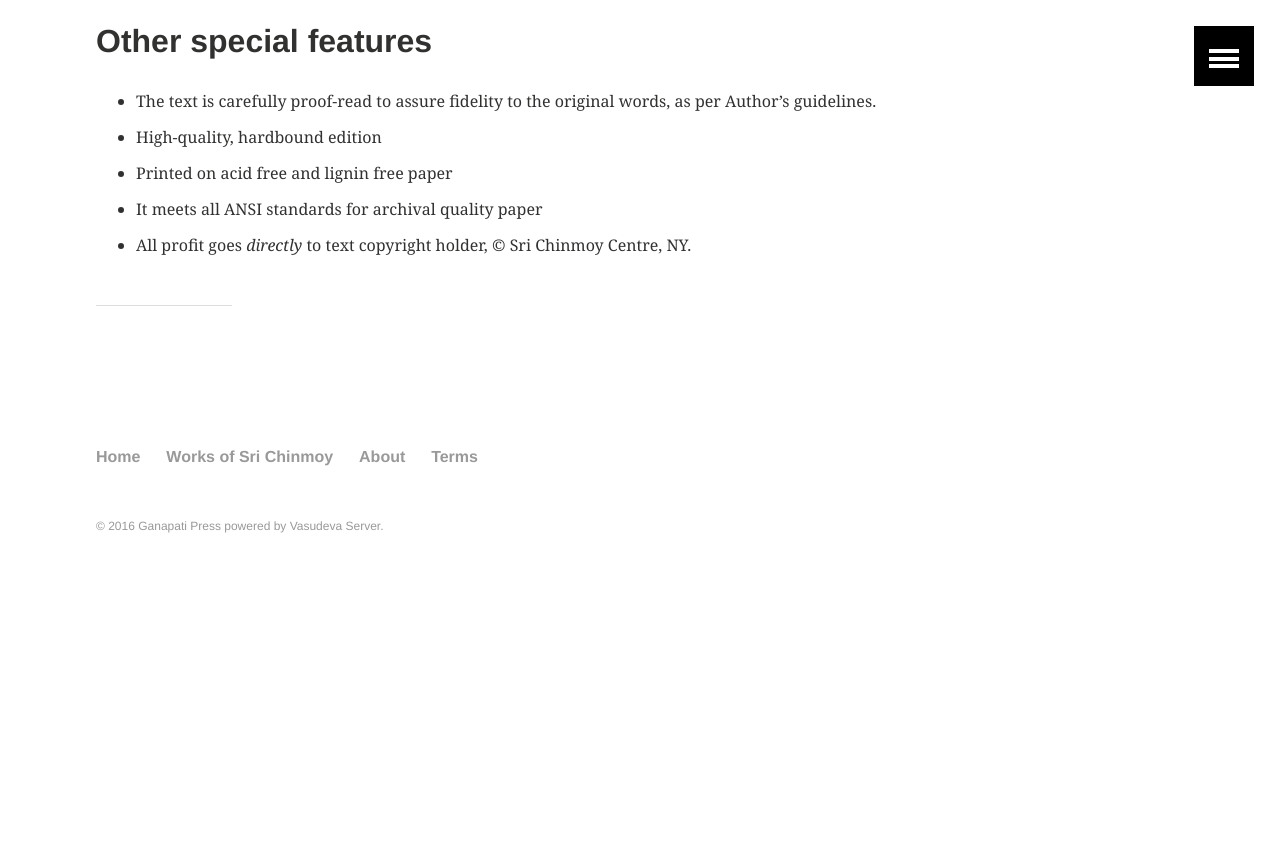
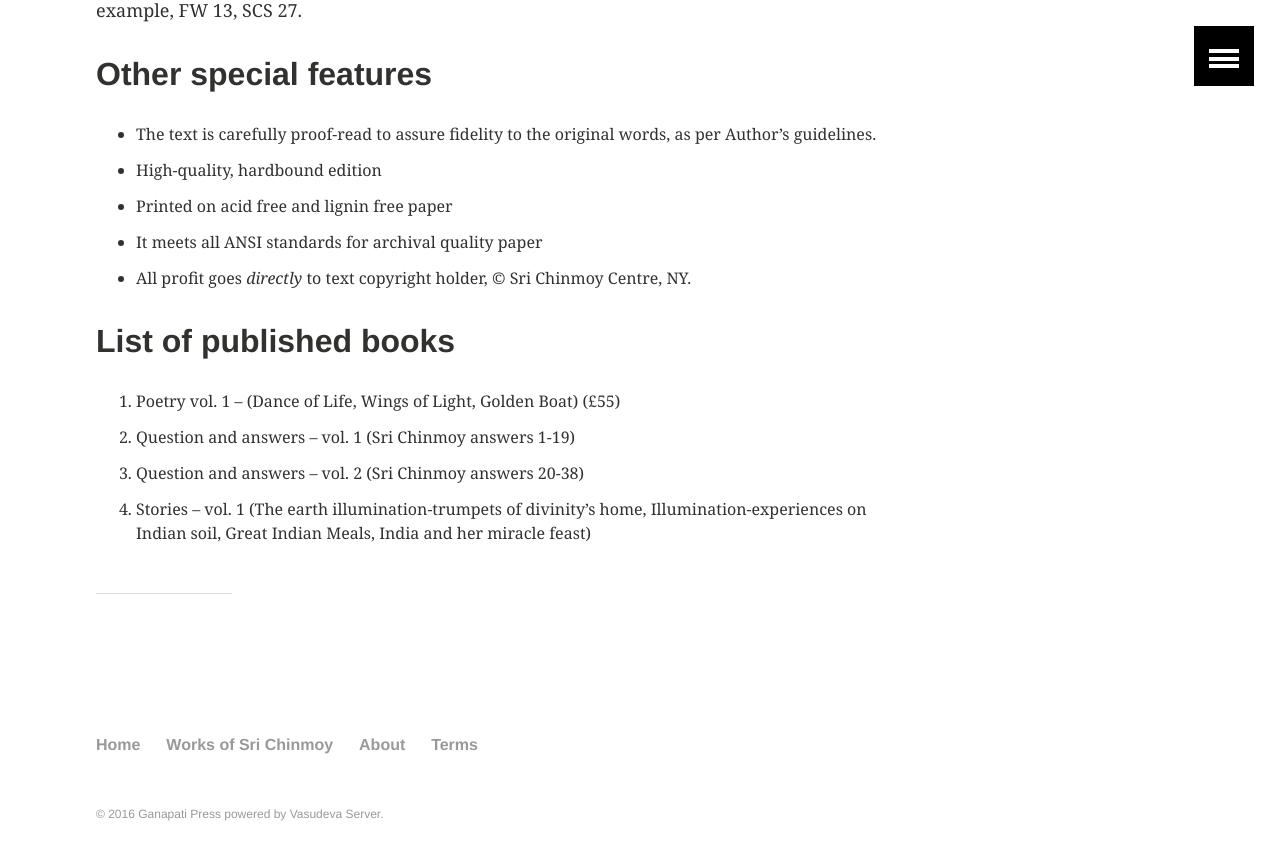
Before and after one commit to ganapatipress/ganapatipress.org, a Jekyll site: the page built from the-series/index.md, in a window 1280 px wide and 900 px high, scrolled down 1321 px. Shown: the top 860 px of the window. Built offline with Jekyll 4.4.1, drawn with Linux system fonts in a browser that asks for light colours; before the commit the page ends 1933 px from its top, so only the background shows below that; some of the changed text lies outside the part shown.

Commit message:
Update index.md

```diff
--- a/the-series/index.md
+++ b/the-series/index.md
@@ -34,3 +34,11 @@
 - Printed on acid free and lignin free paper
 - It meets all ANSI standards for archival quality paper
 - All profit goes _directly_ to text copyright holder, &copy; Sri Chinmoy Centre, NY.
+
+
+## List of published books
+
+1.	Poetry vol. 1 – (Dance of Life, Wings of Light, Golden Boat) (£55)
+2.	Question and answers – vol. 1  (Sri Chinmoy answers 1-19)
+3.	Question and answers – vol. 2 (Sri Chinmoy answers 20-38)
+4.	Stories – vol. 1 (The earth illumination-trumpets of divinity’s home, Illumination-experiences on Indian soil, Great Indian Meals, India and her miracle feast)
```
